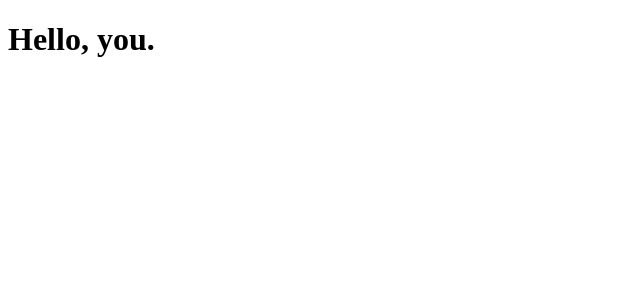
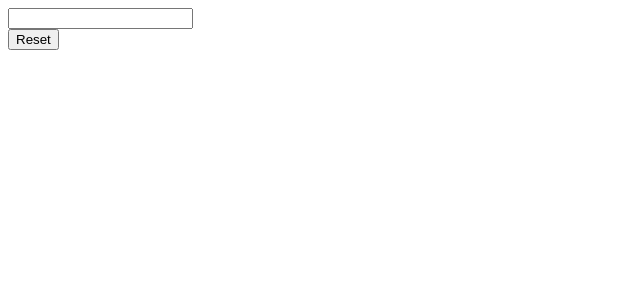
Before and after one commit to mv8ang/developer-challenge-giphy, a React app: page / in a window 1280 px wide. Shown: the top 300 px of the page, without its empty margins (0-640 px from the left). Built offline with nearby package versions, Linux system fonts and the light colour scheme; the HTML template or start-up script is replaced by a standard one.

Commit message:
First solved interation

```diff
--- a/src/App.js
+++ b/src/App.js
@@ -1,9 +1,43 @@
 import React, { Component } from 'react';
+import Search from './components/Search'
+import ResultItem from './components/ResultItem'
+import {ResultList, HistoryList} from './components/ResultList'
+import request from 'superagent'
+
 
 export default class App extends Component {
-  render() {
-    return (
-      <h1>Hello, you.</h1>
-    );
-  }
+    constructor(props) {
+        super(props);
+        this.state = {
+            results: '',
+            history: []
+        };
+    };
+
+    doSearch = (query) => {
+        let url = `http://api.giphy.com/v1/gifs/random?api_key=dc6zaTOxFJmzC&tag=${query.replace(/\s+/g, "+")}`;
+
+        request.get(url, (err, res) => {
+                this.setState({results: res.body.data});
+
+                this.state.history.length > 4 ? this.state.history.pop() : '';
+                let tempHistory = [...this.state.history, this.state.results];
+                this.setState({history: tempHistory});
+        })
+    };
+
+    resetHistory = () => {
+        this.setState({history: []});
+    };
+
+    render() {
+        return (
+            <div>
+                <Search doSearch={this.doSearch} resetHistory={this.resetHistory} />
+                <ResultItem />
+                <ResultList items={this.state.results} />
+                <HistoryList history={this.state.history} />
+            </div>
+        );
+    }
 }
--- /dev/null
+++ b/src/components/ResultItem.js
@@ -0,0 +1,11 @@
+import React from 'react';
+
+class ResultItem extends React.Component {
+    render() {
+        return (
+            <img src={this.props.image} alt=""/>
+        )
+    }
+}
+
+export default ResultItem;
--- /dev/null
+++ b/src/components/ResultList.js
@@ -0,0 +1,29 @@
+import React from 'react'
+import ResultItem from './ResultItem'
+
+class ResultList extends React.Component {
+    render() {
+        let items = this.props.items;
+
+        return (
+            <ResultItem image={items.image_original_url} />
+        )
+    }
+}
+
+class HistoryList extends React.Component {
+    render() {
+        let history = this.props.history;
+        const mapHistory = this.props.history.map((item, i) => {
+            return <ResultItem image={item.image_original_url} key={i} />
+        });
+
+        return (
+            <div>
+                {mapHistory}
+            </div>
+        )
+    }
+}
+
+export {ResultList, HistoryList};
--- /dev/null
+++ b/src/components/Search.js
@@ -0,0 +1,25 @@
+import React from 'react';
+
+class Search extends React.Component {
+
+    newSearch = (e) => {
+        e.preventDefault();
+        let searchTerm = this.refs['searchInput'].value;
+        this.props.doSearch(searchTerm);
+    };
+
+    render() {
+
+        return (
+            <div className="search-form">
+                <form onSubmit={this.newSearch}>
+                    <input type="text" ref="searchInput" />
+                </form>
+
+                <button onClick={this.props.resetHistory}>Reset</button>
+            </div>
+        )
+    }
+}
+
+export default Search;
```
